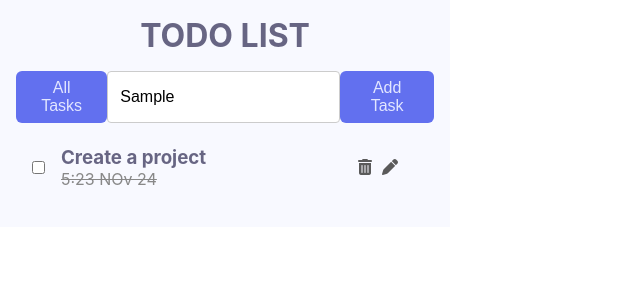
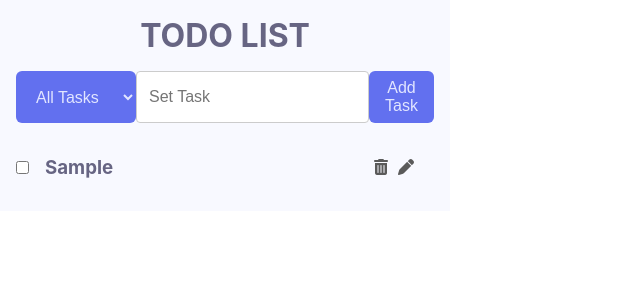
Before and after one commit to OlgaMinaievaWebDev/todoapp, a React (Create React App) app: page / in a window 1280 px wide. Both pictures are taken after typing "Sample" into the empty fields and a click on the button "Add Task". Shown: the top 300 px of the page, without its empty margins (0-640 px from the left). Built offline with nearby package versions, Linux system fonts and the light colour scheme.

Commit message:
function addTask

```diff
--- a/src/TodoItem.jsx
+++ b/src/TodoItem.jsx
@@ -1,14 +1,12 @@
-export default function TodoItem() {
+export default function TodoItem({ task }) {
+  console.log(task);
   return (
     <div className="todo--item">
       <input type="checkbox" />
-      <div>
-        <h3>Create a project</h3>
-        <p>5:23 NOv 24</p>
-      </div>
+      <h3>{task.text}</h3>
       <div className="todo--icons">
-        <i class="fa-solid fa-trash-can"></i>
-        <i class="fa-solid fa-pen"></i>
+        <i className="fa-solid fa-trash-can"></i>
+        <i className="fa-solid fa-pen"></i>
       </div>
     </div>
   );
--- a/src/TodoList.jsx
+++ b/src/TodoList.jsx
@@ -2,16 +2,40 @@ import { useState } from "react";
 import TodoItem from "./TodoItem";
 
 export default function TodoList() {
-  const [tasks, setTasks] = useState("");
+  const [tasks, setTasks] = useState([]);
+  const [text, setText] = useState("");
+
+  function addTask(text) {
+    const newTask = {
+      text,
+      id: Date.now(),
+      isComplete: false,
+    };
+    setTasks((tasks) => [...tasks, newTask]);
+    setText("");
+  }
   return (
     <>
       <h1>TODO LIST</h1>
       <div className="todo--input">
-        <button className="btn">All Tasks</button>
-        <input type="text" placeholder="Set Task" />
-        <button className="btn">Add Task</button>
+        <select className="btn">
+          <option value="all">All Tasks</option>
+          <option value="done">Complete</option>
+          <option value="notDone">In progress</option>
+        </select>
+        <input
+          type="text"
+          placeholder="Set Task"
+          value={text}
+          onChange={(e) => setText(e.target.value)}
+        />
+        <button className="btn" onClick={() => addTask(text)}>
+          Add Task
+        </button>
       </div>
-      <TodoItem />
+      {tasks.map((task) => (
+        <TodoItem key={task.id} task={task} />
+      ))}
     </>
   );
 }
--- a/src/index.css
+++ b/src/index.css
@@ -31,7 +31,6 @@ h1 {
 
 .todo--item {
   display: flex;
-  padding: 1rem;
   gap: 1rem;
   justify-content: start;
   align-items: center;
@@ -53,6 +52,7 @@ h1 {
 .todo--input {
   display: flex;
   justify-content: space-between;
+  margin-bottom: 1em;
 }
 
 .todo--input input {
@@ -70,4 +70,5 @@ h1 {
   border-radius: 6px;
   font-size: 1rem;
   outline: none;
+  max-width: 120px;
 }
```
